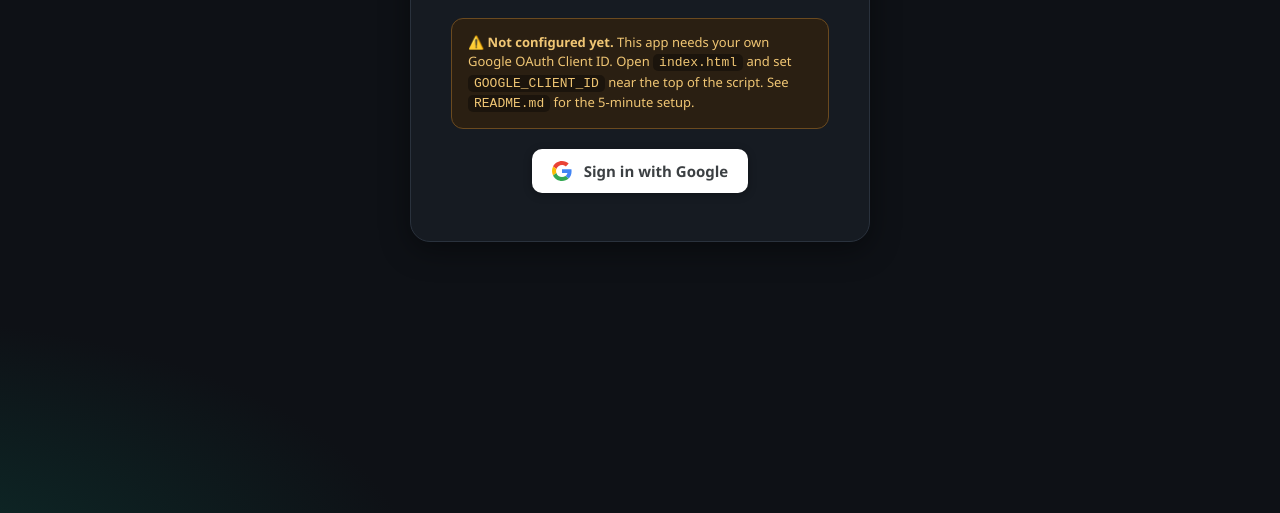
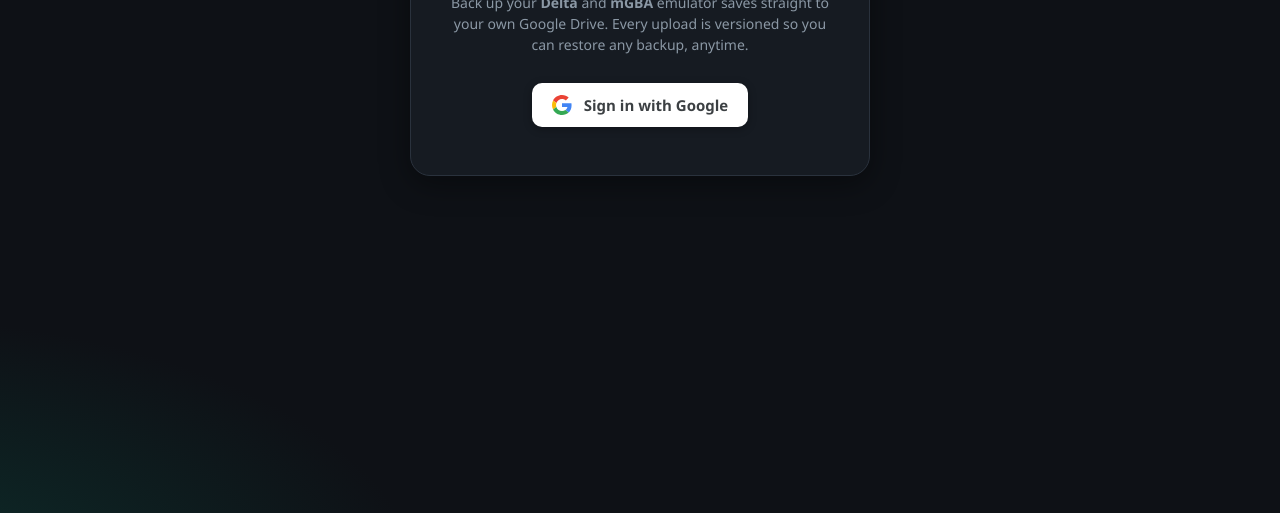
Before and after one commit to Jacobwood2004/Save-Station-Site, a plain HTML site: page index.html in a window 1280 px wide. Shown: the part 287-800 px from the top of the page. Drawn offline with Linux system fonts and the light colour scheme.

Commit message:
Add Google Client ID

```diff
--- a/index.html
+++ b/index.html
@@ -299,7 +299,7 @@
    CONFIG — set your Google OAuth Client ID here.
    Get one at https://console.cloud.google.com  (see README.md)
    ============================================================ */
-const GOOGLE_CLIENT_ID = "PASTE_YOUR_CLIENT_ID_HERE.apps.googleusercontent.com";
+const GOOGLE_CLIENT_ID = "1043116488819-uehkbdpe89r2032gim7kqigpv3e7mk6j.apps.googleusercontent.com";
 
 const ROOT_FOLDER_NAME = "Save Station Web Saves";
 const SCOPES = "https://www.googleapis.com/auth/drive.file";
```
